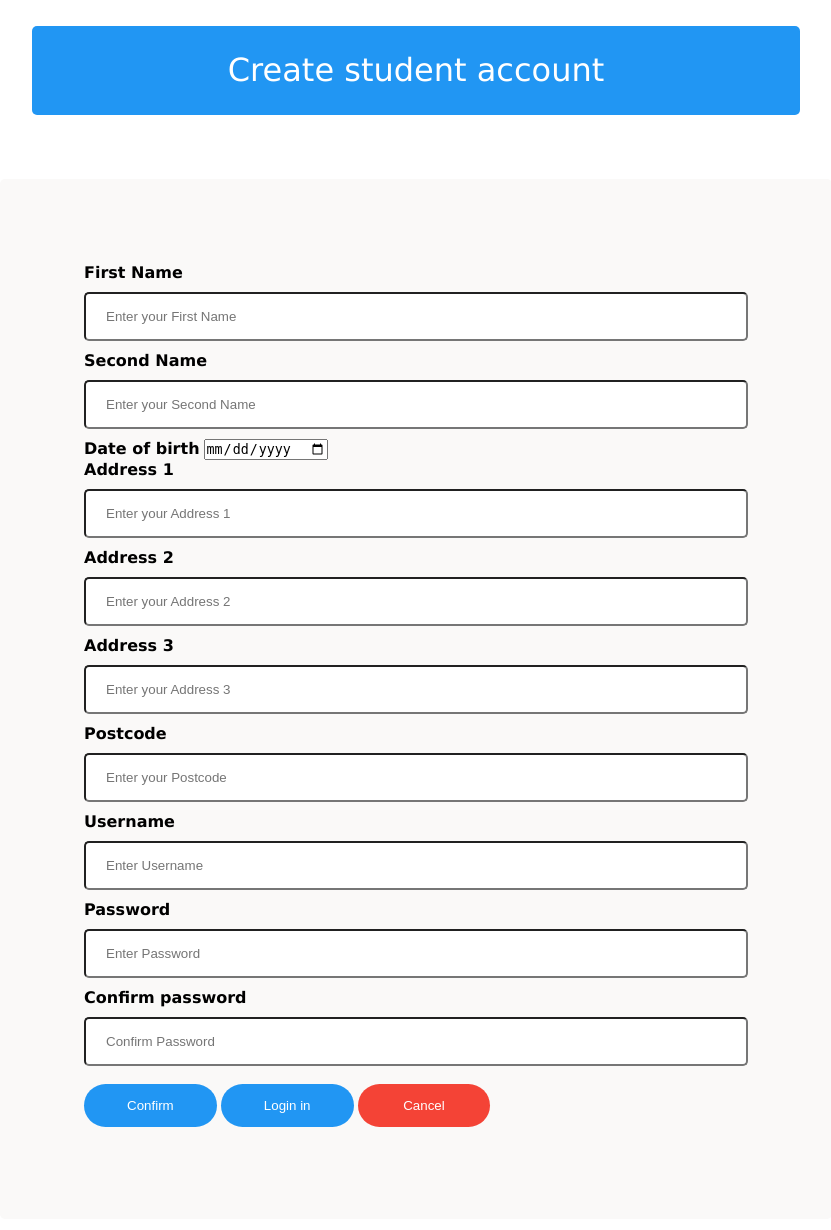
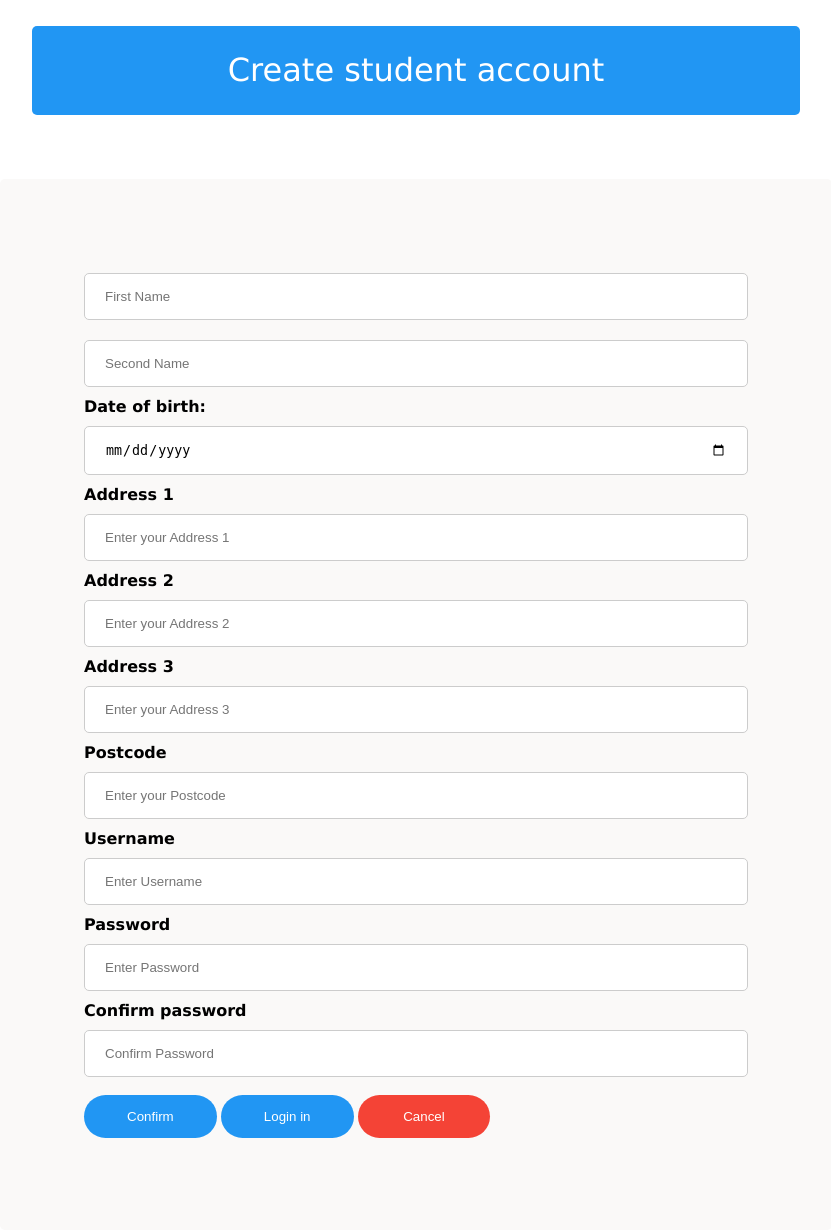
Before and after one commit to Owen-SS/Software-Engineering-Assignment, a Flask app: page /signup in a window 1280 px wide. Shown: the whole page, without its empty margins (224-1055 px from the left). Before the commit the page ends 1127 px from the top, so only its background shows below. Run offline with Flask 2, Linux system fonts and the light colour scheme.

Commit message:
Changing labels

```diff
--- a/static/css/signuppage.css
+++ b/static/css/signuppage.css
@@ -42,10 +42,11 @@ label, span, .title{
   border-radius: 5px;
 }
 
-#signup-form input[type=text],#signup-form input[type=password] {
+#signup-form input {
   width: 100%;
   padding: 15px 20px;
   margin: 10px 0;
+  border: 1px solid #ccc;
   display: inline-block;
   box-sizing: border-box;
   border-radius: 5px;
--- a/templates/signup.html
+++ b/templates/signup.html
@@ -17,15 +17,13 @@
 
         <div class="container">
             <div class="name">
-                <label for="Fname"><b>First Name</b></label>
-                <input type="text" placeholder="Enter your First Name" name="Fname" required>
-                <label for="Sname"><b>Second Name</b></label>
-                <input type="text" placeholder="Enter your Second Name" name="Sname" required>
+                <input type="text" placeholder="First Name" name="Fname" required>
+                <input type="text" placeholder="Second Name" name="Sname" required>
             </div>
 
             <div class="dob">
-                <label for="DOB"><b>Date of birth</b></label>
-                <input type="date" placeholder="Enter your date of birth" name="DOB" required>
+                <label for="DOB"><b>Date of birth:</b></label>
+                <input type="date" name="DOB" required>
             </div>
 
             <div class="address">
```
